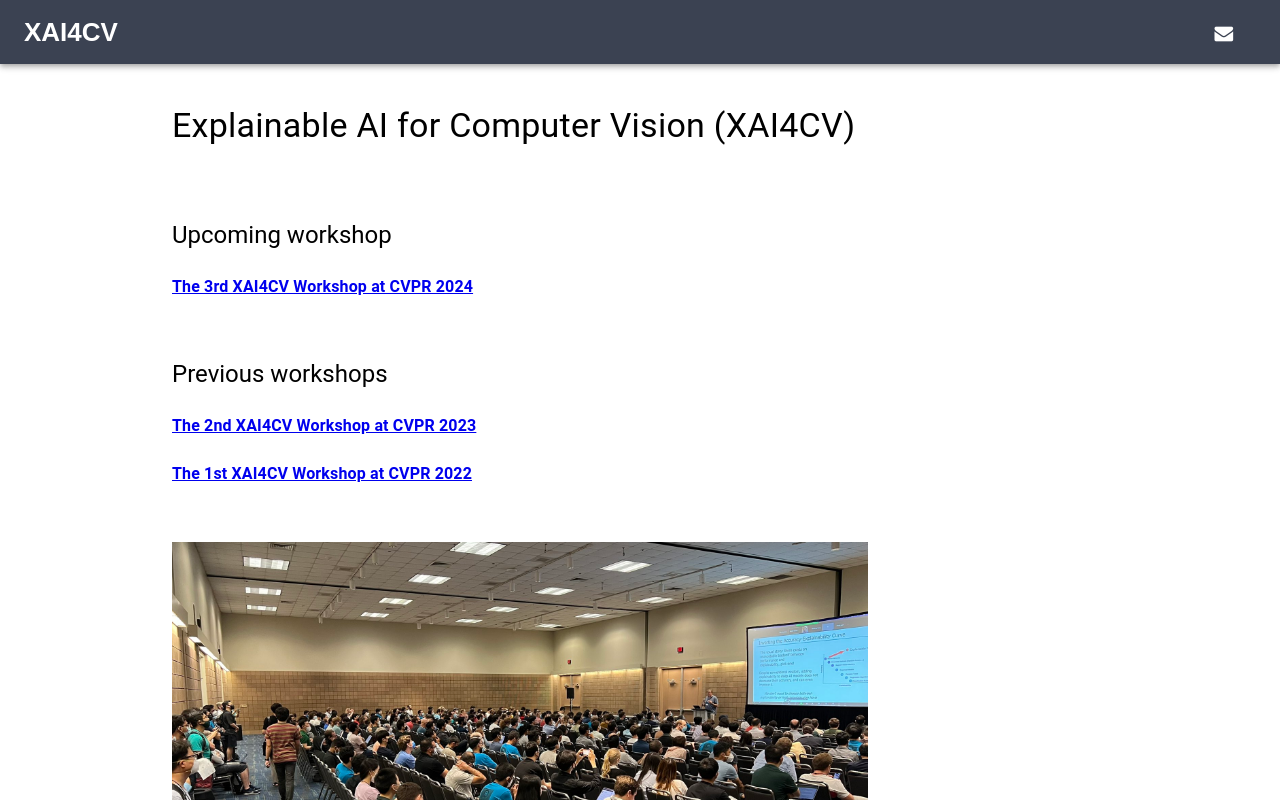
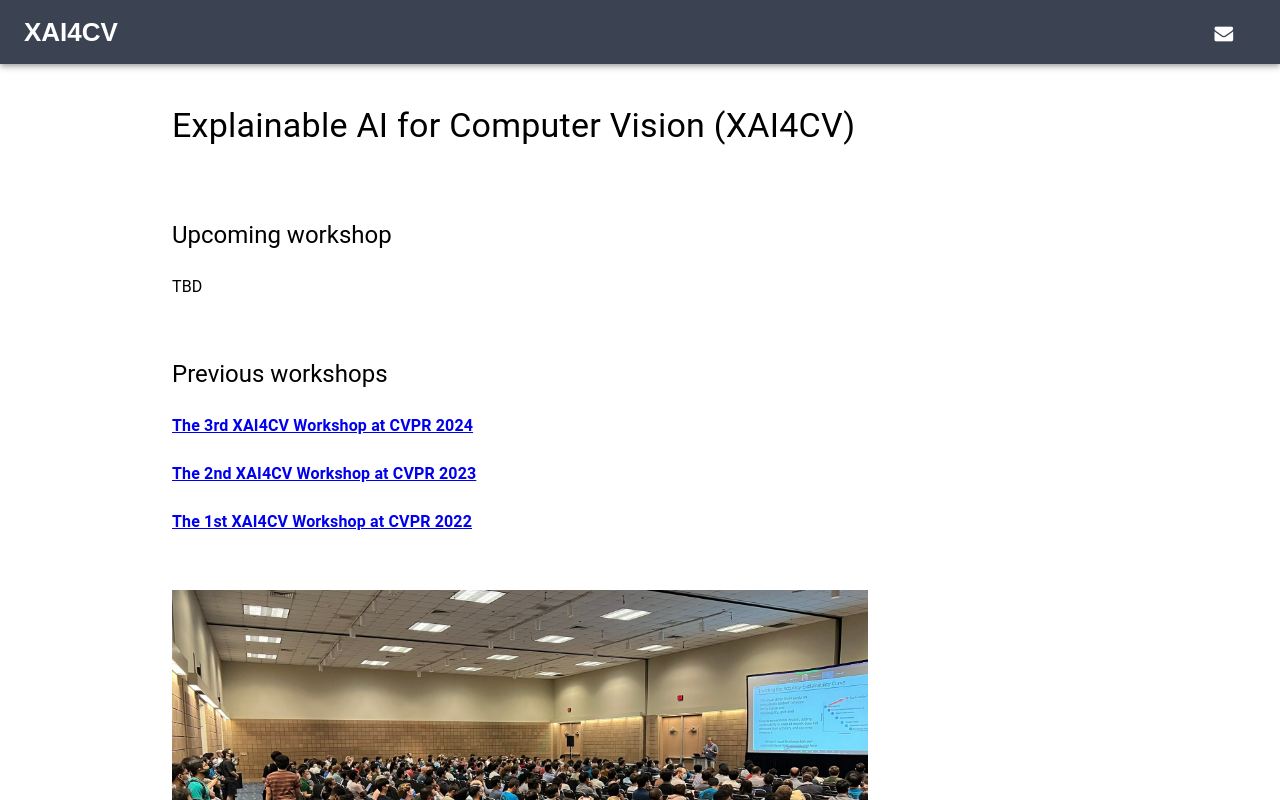
Before and after one commit to xai4cv/xai4cv.github.io, a React (Create React App) app: page / in a window 1280 px wide. Shown: the top 800 px of the page. Built offline with nearby package versions, Linux system fonts and the light colour scheme.

Commit message:
Add 2024 recording

```diff
--- a/src/components/Home.js
+++ b/src/components/Home.js
@@ -80,7 +80,7 @@
                                     <Grid container justify="flex-start">
                                         <Grid item xs={12} lg={9} className={classes.gridItem}>
                                             <Typography className={classes.SectionHeader} variant="body1" align="left">
-                                                <a href="./workshop_cvpr24"><b>The 3rd XAI4CV Workshop at CVPR 2024</b></a>
+                                                TBD
                                             </Typography>
                                         </Grid>
                                     </Grid>
@@ -95,6 +95,13 @@
                                             >
                                             Previous workshops
                                         </Typography>
+                                    </Grid>
+                                    <Grid container justify="flex-start">
+                                        <Grid item xs={12} lg={9} className={classes.gridItem}>
+                                            <Typography className={classes.SectionHeader} variant="body1" align="left">
+                                                <a href="./workshop_cvpr24"><b>The 3rd XAI4CV Workshop at CVPR 2024</b></a>
+                                            </Typography>
+                                        </Grid>
                                     </Grid>
                                     <Grid container justify="flex-start">
                                         <Grid item xs={12} lg={9} className={classes.gridItem}>
--- a/src/components/Workshop_CVPR23.js
+++ b/src/components/Workshop_CVPR23.js
@@ -73,7 +73,6 @@
                                     <Grid item xs={12} className={classes.gridItem}>
                                         <Typography className={classes.sectionHeader} variant="subtitle1" align="left">
                                             <b>Recording:</b> <Link target="_blank" rel="noopener" href="https://cvpr.thecvf.com/virtual/2023/workshop/18445">https://cvpr.thecvf.com/virtual/2023/workshop/18445</Link><br />
-                                            <b>Feedback form:</b> <Link target="_blank" rel="noopener" href="https://tinyurl.com/XAI4CVatCVPR2023">https://tinyurl.com/XAI4CVatCVPR2023</Link><br />
                                             <br />
                                             <b>Date:</b> Monday, June 19, 2023 <br />
                                             <b>Location:</b> West 121-122, Vancouver Convention Center, Vancouver, BC, Canada <br />
--- a/src/components/Workshop_CVPR24.js
+++ b/src/components/Workshop_CVPR24.js
@@ -72,6 +72,8 @@
 
                                     <Grid item xs={12} className={classes.gridItem}>
                                         <Typography className={classes.sectionHeader} variant="subtitle1" align="left">
+                                            <b>Recording:</b> <Link target="_blank" rel="noopener" href="https://www.youtube.com/watch?v=o2YmzPXtAgc&ab_channel=ComputerVisionFoundationVideos">https://www.youtube.com/watch?v=o2YmzPXtAgc&ab_channel=ComputerVisionFoundationVideos</Link><br />
+                                            <br />
                                             <b>Date:</b> Tuesday, June 18, 2024 <br />
                                             <b>Location:</b> Arch 2A, Seattle Convention Center, Seattle, WA, USA <br />
                                         </Typography>
```
